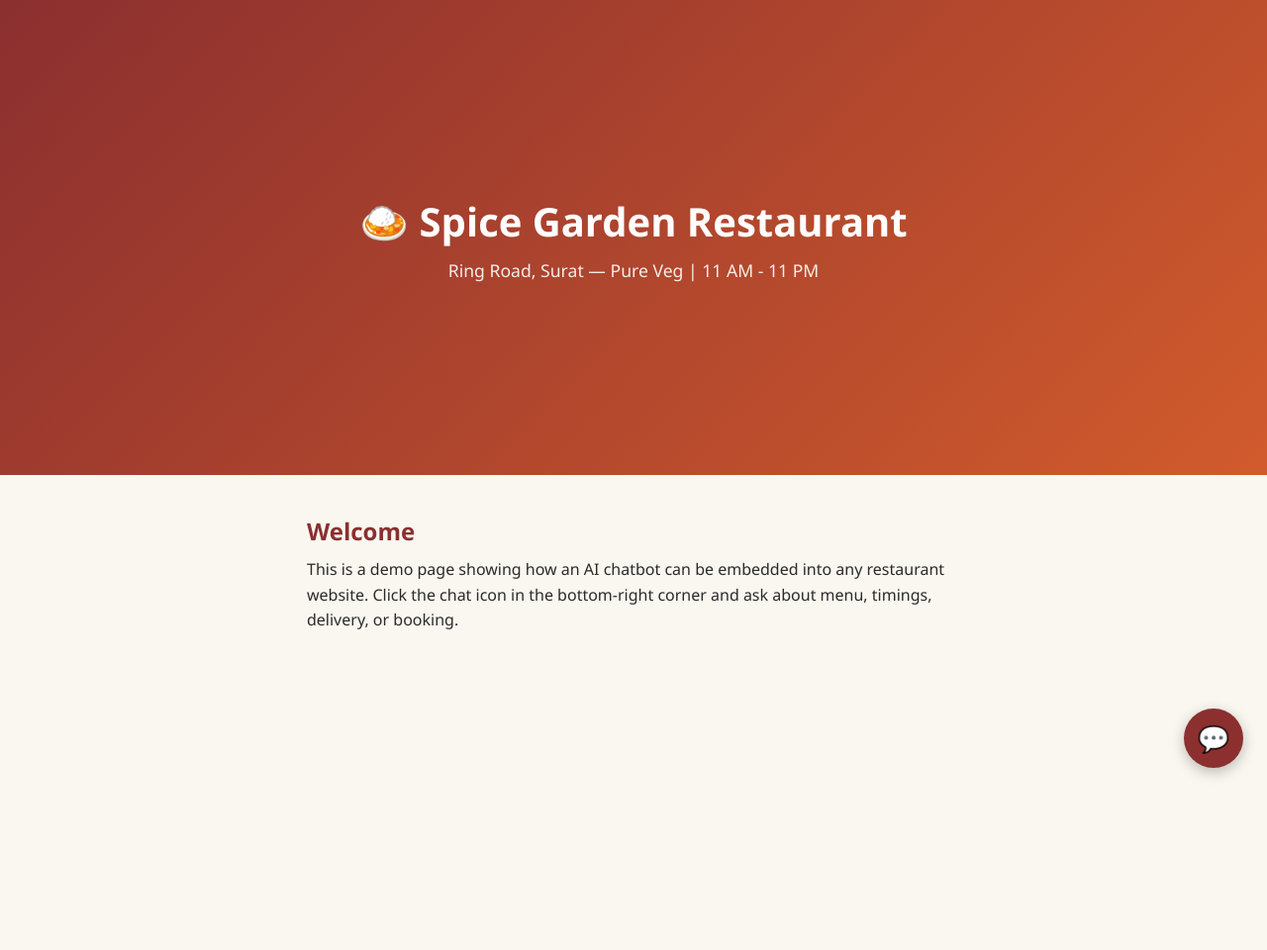
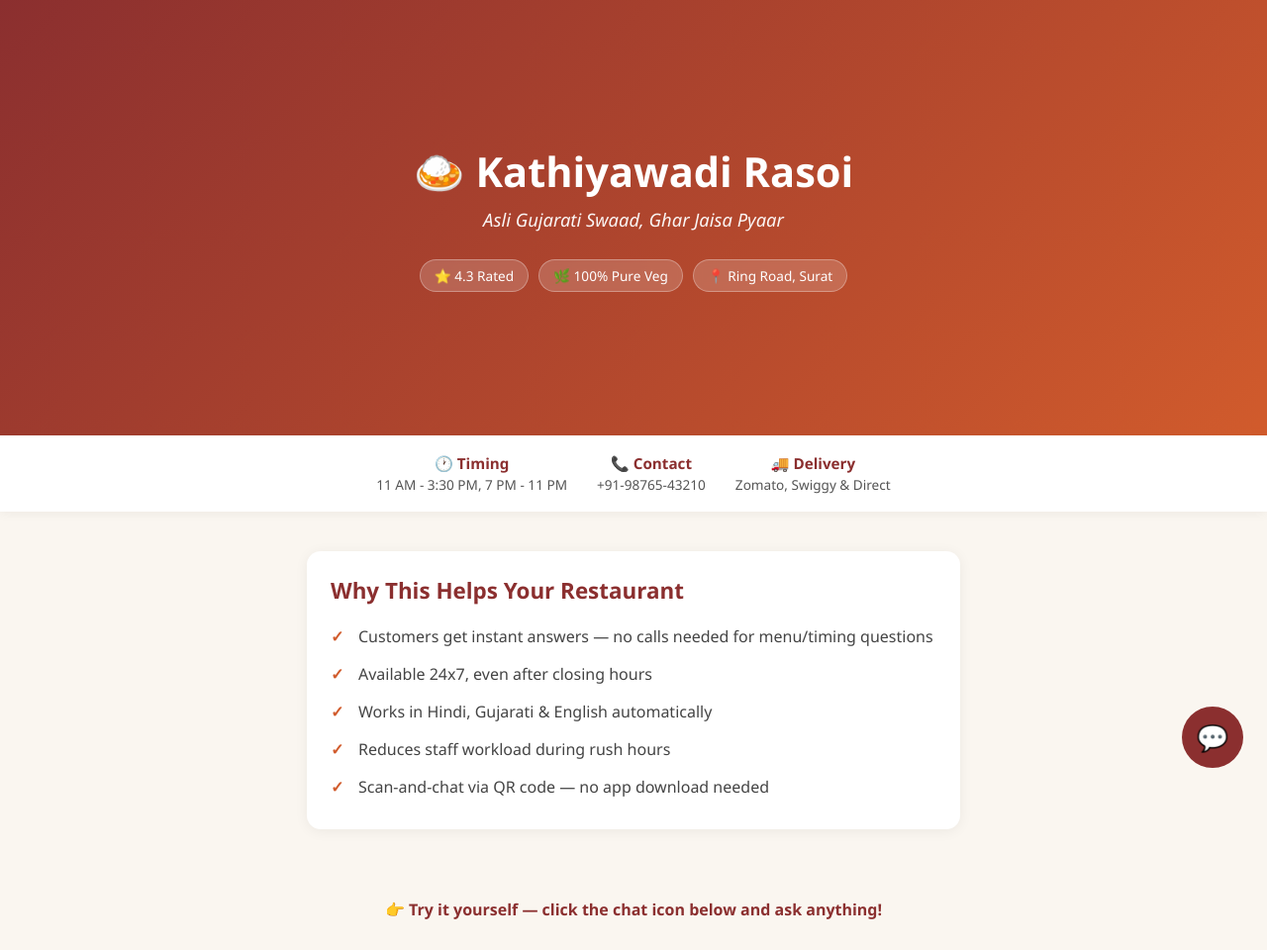
Before and after one commit to Vinay-Shah1711/restaurant-chatbot, a website: page public/index.html in a window 1280 px wide. Shown: the whole page at 99% size. Before the commit the page ends 800 px from the top, so only its background shows below. Drawn offline with Linux system fonts and the light colour scheme.

Commit message:
improved demo page design

```diff
--- a/public/index.html
+++ b/public/index.html
@@ -3,31 +3,78 @@
 <head>
 <meta charset="UTF-8" />
 <meta name="viewport" content="width=device-width, initial-scale=1.0" />
-<title>Spice Garden Restaurant - Demo</title>
+<title>Kathiyawadi Rasoi - Surat</title>
 <style>
   * { box-sizing: border-box; margin: 0; padding: 0; font-family: 'Segoe UI', Arial, sans-serif; }
   body { background: #faf6f0; color: #2b2b2b; }
 
-  /* ---- Demo restaurant page (replace with real site later) ---- */
+  /* ---- Hero ---- */
   .hero {
-    height: 60vh;
-    background: linear-gradient(135deg, #8b2f2f, #d15b2c);
+    min-height: 55vh;
+    background: linear-gradient(135deg, #8b2f2f 0%, #d15b2c 100%);
     display: flex; flex-direction: column; align-items: center; justify-content: center;
-    color: white; text-align: center; padding: 20px;
+    color: white; text-align: center; padding: 40px 20px;
   }
-  .hero h1 { font-size: 2.5rem; margin-bottom: 10px; }
-  .hero p { font-size: 1.1rem; opacity: 0.9; }
+  .hero h1 { font-size: 2.6rem; margin-bottom: 8px; font-weight: 700; }
+  .hero .tagline { font-size: 1.15rem; opacity: 0.95; margin-bottom: 18px; font-style: italic; }
+  .badges { display: flex; gap: 10px; flex-wrap: wrap; justify-content: center; margin-top: 10px; }
+  .badge {
+    background: rgba(255,255,255,0.18); backdrop-filter: blur(4px);
+    padding: 6px 14px; border-radius: 20px; font-size: 0.85rem;
+    border: 1px solid rgba(255,255,255,0.3);
+  }
+
+  /* ---- Info strip ---- */
+  .info-strip {
+    display: flex; justify-content: center; gap: 30px; flex-wrap: wrap;
+    background: white; padding: 18px 20px; box-shadow: 0 2px 10px rgba(0,0,0,0.05);
+  }
+  .info-item { text-align: center; font-size: 0.85rem; color: #555; }
+  .info-item strong { display: block; color: #8b2f2f; font-size: 0.95rem; margin-bottom: 2px; }
+
+  /* ---- Content ---- */
   .content { max-width: 700px; margin: 40px auto; padding: 0 20px; }
-  .content h2 { margin-bottom: 10px; color: #8b2f2f; }
-  .content p { line-height: 1.6; margin-bottom: 20px; }
+  .content h2 { margin-bottom: 12px; color: #8b2f2f; font-size: 1.4rem; }
+  .content p { line-height: 1.7; margin-bottom: 20px; color: #444; }
+
+  .why-box {
+    background: white; border-radius: 14px; padding: 24px;
+    box-shadow: 0 2px 14px rgba(0,0,0,0.06); margin-bottom: 30px;
+  }
+  .why-box ul { list-style: none; }
+  .why-box li { padding: 8px 0; padding-left: 28px; position: relative; color: #444; }
+  .why-box li::before { content: "✓"; position: absolute; left: 0; color: #d15b2c; font-weight: bold; }
+
+  /* ---- Chat prompt hint ---- */
+  .chat-hint {
+    text-align: center; padding: 30px 20px; color: #8b2f2f; font-weight: 600;
+  }
 
   /* ---- Chat widget ---- */
   #chat-toggle {
     position: fixed; bottom: 24px; right: 24px;
-    width: 60px; height: 60px; border-radius: 50%;
+    width: 62px; height: 62px; border-radius: 50%;
     background: #8b2f2f; color: white; border: none;
-    font-size: 26px; cursor: pointer; box-shadow: 0 4px 14px rgba(0,0,0,0.25);
-    z-index: 1000;
+    font-size: 26px; cursor: pointer; box-shadow: 0 4px 14px rgba(139,47,47,0.4);
+    z-index: 1000; animation: pulse 2.5s infinite;
+  }
+  @keyframes pulse {
+    0% { box-shadow: 0 0 0 0 rgba(139,47,47,0.5); }
+    70% { box-shadow: 0 0 0 14px rgba(139,47,47,0); }
+    100% { box-shadow: 0 0 0 0 rgba(139,47,47,0); }
+  }
+  #chat-tooltip {
+    position: fixed; bottom: 34px; right: 96px;
+    background: #2b2b2b; color: white; padding: 8px 14px; border-radius: 8px;
+    font-size: 0.85rem; z-index: 999; white-space: nowrap;
+    animation: fadeInOut 5s ease-in-out 1;
+  }
+  #chat-tooltip::after {
+    content: ""; position: absolute; right: -6px; top: 50%; transform: translateY(-50%);
+    border-left: 6px solid #2b2b2b; border-top: 6px solid transparent; border-bottom: 6px solid transparent;
+  }
+  @keyframes fadeInOut {
+    0% { opacity: 0; } 15% { opacity: 1; } 85% { opacity: 1; } 100% { opacity: 0; }
   }
   #chat-window {
     position: fixed; bottom: 96px; right: 24px;
@@ -48,29 +95,60 @@
   #chat-input { flex: 1; border: none; padding: 12px; font-size: 14px; outline: none; }
   #chat-send { background: #8b2f2f; color: white; border: none; padding: 0 18px; cursor: pointer; }
   .typing { font-style: italic; color: #888; font-size: 13px; }
+
+  @media (max-width: 480px) {
+    .hero h1 { font-size: 2rem; }
+    #chat-window { width: 92vw; right: 4vw; height: 70vh; }
+    #chat-tooltip { right: 20px; bottom: 100px; }
+  }
 </style>
 </head>
 <body>
 
-<!-- Demo restaurant page -->
+<!-- Hero -->
 <div class="hero">
-  <h1>🍛 Spice Garden Restaurant</h1>
-  <p>Ring Road, Surat — Pure Veg | 11 AM - 11 PM</p>
+  <h1>🍛 Kathiyawadi Rasoi</h1>
+  <p class="tagline">Asli Gujarati Swaad, Ghar Jaisa Pyaar</p>
+  <div class="badges">
+    <span class="badge">⭐ 4.3 Rated</span>
+    <span class="badge">🌿 100% Pure Veg</span>
+    <span class="badge">📍 Ring Road, Surat</span>
+  </div>
 </div>
+
+<!-- Info strip -->
+<div class="info-strip">
+  <div class="info-item"><strong>🕐 Timing</strong>11 AM - 3:30 PM, 7 PM - 11 PM</div>
+  <div class="info-item"><strong>📞 Contact</strong>+91-98765-43210</div>
+  <div class="info-item"><strong>🚚 Delivery</strong>Zomato, Swiggy & Direct</div>
+</div>
+
+<!-- Why this helps (sales pitch for restaurant owner viewing demo) -->
 <div class="content">
-  <h2>Welcome</h2>
-  <p>This is a demo page showing how an AI chatbot can be embedded into any restaurant website. Click the chat icon in the bottom-right corner and ask about menu, timings, delivery, or booking.</p>
+  <div class="why-box">
+    <h2>Why This Helps Your Restaurant</h2>
+    <ul>
+      <li>Customers get instant answers — no calls needed for menu/timing questions</li>
+      <li>Available 24x7, even after closing hours</li>
+      <li>Works in Hindi, Gujarati & English automatically</li>
+      <li>Reduces staff workload during rush hours</li>
+      <li>Scan-and-chat via QR code — no app download needed</li>
+    </ul>
+  </div>
 </div>
+
+<div class="chat-hint">👉 Try it yourself — click the chat icon below and ask anything!</div>
 
 <!-- Chat widget -->
 <button id="chat-toggle">💬</button>
+<div id="chat-tooltip">Ask me anything! 💬</div>
 <div id="chat-window">
   <div id="chat-header">
-    <span>Spice Garden Assistant</span>
+    <span>Kathiyawadi Rasoi Assistant</span>
     <span id="chat-close" style="cursor:pointer;">✕</span>
   </div>
   <div id="chat-messages">
-    <div class="msg bot">Namaste! 🙏 Ask me about our menu, timings, or delivery.</div>
+    <div class="msg bot">Namaste! 🙏 Menu, timing, delivery — kuch bhi poochh sakte hain.</div>
   </div>
   <div id="chat-input-area">
     <input id="chat-input" type="text" placeholder="Type a message..." />
@@ -79,19 +157,25 @@
 </div>
 
 <script>
-  // CHANGE THIS to your deployed backend URL after deployment (Step 3 in README)
-  const API_URL = "https://restaurant-chatbot-xnyx.onrender.com/chat";
+  // CHANGE THIS to your deployed backend URL
+  const API_URL = "https://your-render-url.onrender.com/chat";
 
   const toggle = document.getElementById("chat-toggle");
   const chatWindow = document.getElementById("chat-window");
   const closeBtn = document.getElementById("chat-close");
+  const tooltip = document.getElementById("chat-tooltip");
   const messagesDiv = document.getElementById("chat-messages");
   const input = document.getElementById("chat-input");
   const sendBtn = document.getElementById("chat-send");
 
   let history = [];
 
-  toggle.onclick = () => chatWindow.classList.toggle("open");
+  setTimeout(() => { if (tooltip) tooltip.style.display = "none"; }, 5000);
+
+  toggle.onclick = () => {
+    chatWindow.classList.toggle("open");
+    if (tooltip) tooltip.style.display = "none";
+  };
   closeBtn.onclick = () => chatWindow.classList.remove("open");
 
   function addMessage(text, sender) {
@@ -127,7 +211,7 @@
         addMessage(data.reply, "bot");
         history.push({ role: "user", content: text });
         history.push({ role: "assistant", content: data.reply });
-        if (history.length > 10) history = history.slice(-10); // keep context short
+        if (history.length > 10) history = history.slice(-10);
       } else {
         addMessage("Sorry, something went wrong.", "bot");
       }
```
